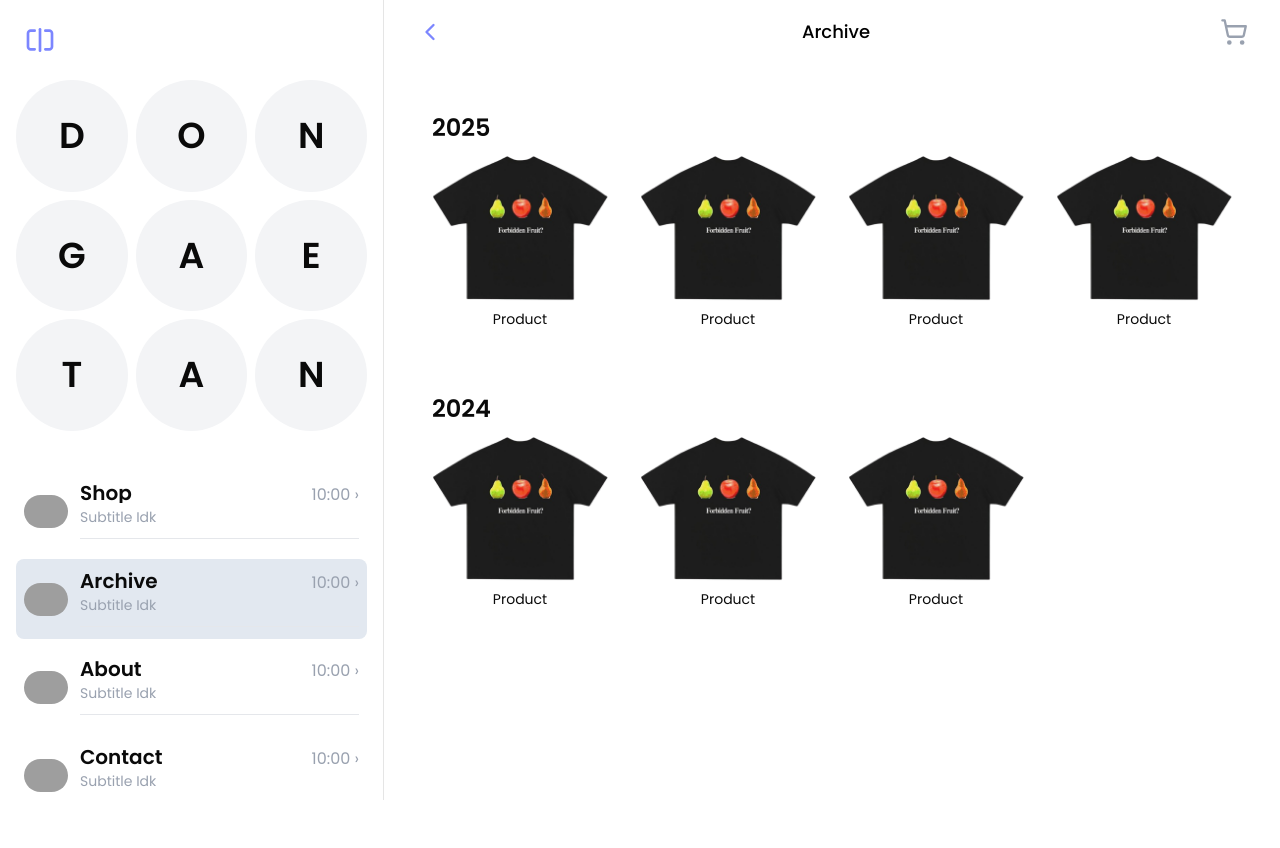
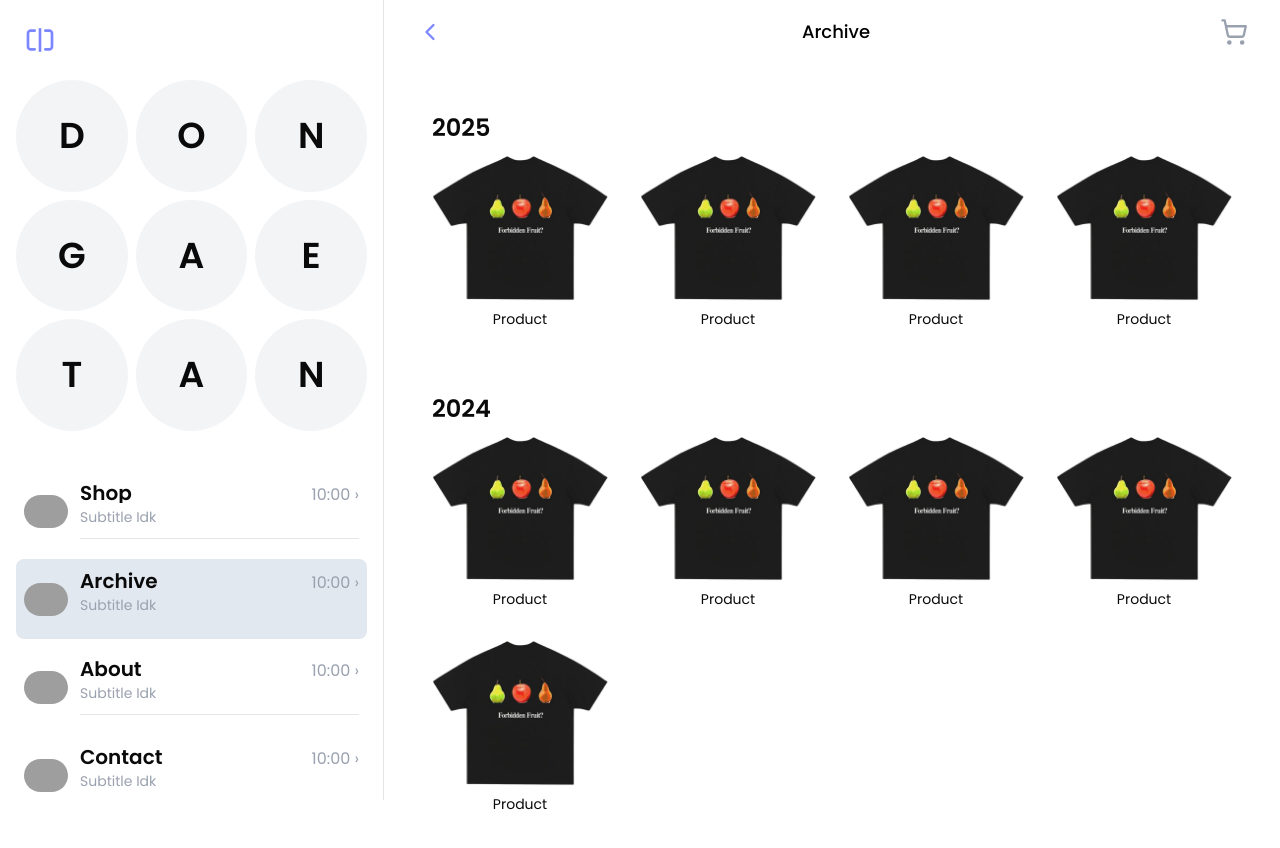
Before and after one commit to PattyCakesxD/pdemo-dongaetan, a Next.js app: page /archive in a window 1280 px wide. Shown: the top 848 px of the page. Before the commit the page ends 800 px from the top, so only its background shows below. Built offline with nearby package versions, Linux system fonts and the light colour scheme; grey boxes are pictures that could not be loaded.

Commit message:
more typing fixes

```diff
--- a/src/app/(main)/shop/[id]/page.tsx
+++ b/src/app/(main)/shop/[id]/page.tsx
@@ -4,21 +4,11 @@ import Image from "next/image";
 import { products } from "@/data/products"; // Import the centralized products list
 import { useState } from "react";
 import { useCart } from "@/components/CartContext";
+import { useParams } from "next/navigation";
 
-interface ProductDetailProps {
-  params: {
-    id: string;
-  };
-}
-
-export async function generateStaticParams() {
-  return products.map((product) => ({
-    id: String(product.id),
-  }));
-}
-
-export default function ProductDetail({ params }: ProductDetailProps) {
-  const product = products.find((p) => p.id == parseInt(params.id));
+export default function ProductDetail() {
+  const { id } = useParams();
+  const product = products.find((p) => p.id == parseInt(id as string));
   const SIZES = product?.sizes || [];
   const [selectedSize, setSelectedSize] = useState(SIZES[0]); // defaults to first size in list
   const [quantity, setQuantity] = useState(1);
--- a/src/components/CartContext.tsx
+++ b/src/components/CartContext.tsx
@@ -50,10 +50,7 @@ export function CartProvider({ children }: { children: ReactNode }) {
       } else {
         const productDetails = allProducts.find((p) => p.id === newItem.id);
         if (!productDetails) return prevItems;
-        const imageSrc =
-          typeof productDetails.image === "string"
-            ? productDetails.image
-            : productDetails.image.src;
+        const imageSrc = productDetails.image;
         return [
           ...prevItems,
           {
@@ -70,7 +67,9 @@ export function CartProvider({ children }: { children: ReactNode }) {
 
   const removeFromCart = (productId: number, size: string) => {
     setCartItems((prevItems) =>
-      prevItems.filter((item) => !(item.id === productId && item.size === size))
+      prevItems.filter(
+        (item) => !(item.id === productId && item.size === size)
+      )
     );
   };
 
--- a/src/data/archived.ts
+++ b/src/data/archived.ts
@@ -12,14 +12,16 @@ export interface ArchivedCollection {
 
 export const archivedItems: ArchivedCollection = {
   "2025": [
-    { name: "Product", image: TestProduct },
-    { name: "Product", image: TestProduct },
-    { name: "Product", image: TestProduct },
-    { name: "Product", image: TestProduct },
+    { name: "Product", image: TestProduct.src },
+    { name: "Product", image: TestProduct.src },
+    { name: "Product", image: TestProduct.src },
+    { name: "Product", image: TestProduct.src },
   ],
   "2024": [
-    { name: "Product", image: TestProduct },
-    { name: "Product", image: TestProduct },
-    { name: "Product", image: TestProduct },
+    { name: "Product", image: TestProduct.src },
+    { name: "Product", image: TestProduct.src },
+    { name: "Product", image: TestProduct.src },
+    { name: "Product", image: TestProduct.src },
+    { name: "Product", image: TestProduct.src },
   ],
 };
--- a/src/data/products.ts
+++ b/src/data/products.ts
@@ -14,7 +14,7 @@ export const products: Product[] = [
       "id": 1,
       "name": "Product",
       "price": 50,
-      "image": TestProduct,
+      "image": TestProduct.src,
       "description": "Description Description Description Description Description Description Description Description Description Description Description Description Description Description Description Description Description Description Description Description Description",
       "sizes": ["Small", "Medium", "Large", "X-Large"],
     },
@@ -22,7 +22,7 @@ export const products: Product[] = [
       "id": 2,
       "name": "The Classic Crewneck",
       "price": 45,
-      "image": TestProduct,
+      "image": TestProduct.src,
       "description": "daisu cmascmzs98d7c898as7mxd89as798789sxa7m98d7amx98d7am98xw7m98dx7msa89dm798aw7m8dx9as7m897maw98mx7d9a8s7mdx98a7m89dxw7m9a8dx7ms89d7ma9w8x7m8d9as7m9dx8a7mwd98x7mas98dx7ms9a87mdx9wa87dmx98aw7mdx98sa7md9xas sadx,8a0s9dx8,09sa8,dx90as8,dx09as8,0dxa",
       "sizes": ["Small", "Medium", "Large"]
     },
@@ -30,56 +30,56 @@ export const products: Product[] = [
       "id": 3,
       "name": "The Vintage Wash Tee",
       "price": 30,
-      "image": TestProduct,
+      "image": TestProduct.src,
       "description": "This tee has a unique, lived-in feel from our special vintage wash process. No two are exactly alike."
     },
     {
       "id": 4,
       "name": "The Everyday Henley",
       "price": 38,
-      "image": TestProduct,
+      "image": TestProduct.src,
       "description": "A versatile three-button henley that effortlessly bridges the gap between casual and smart."
     },
     {
       "id": 5,
       "name": "The Performance Long-Sleeve",
       "price": 55,
-      "image": TestProduct,
+      "image": TestProduct.src,
       "description": "Made with moisture-wicking fabric to keep you cool and dry during any activity."
     },
     {
       "id": 6,
       "name": "The Signature Polo",
       "price": 50,
-      "image": TestProduct,
+      "image": TestProduct.src,
       "description": "A modern take on a classic polo, featuring a slim fit and a breathable pique knit."
     },
     {
       "id": 7,
       "name": "The Graphic Statement Tee",
       "price": 35,
-      "image": TestProduct,
+      "image": TestProduct.src,
       "description": "Express yourself with our limited-edition graphic tee, featuring unique artwork."
     },
     {
       "id": 8,
       "name": "The Linen Blend Button-Up",
       "price": 65,
-      "image": TestProduct,
+      "image": TestProduct.src,
       "description": "Stay cool and look sharp in this lightweight and breathable linen-blend shirt."
     },
     {
       "id": 9,
       "name": "The Comfort Terry Hoodie",
       "price": 75,
-      "image": TestProduct,
+      "image": TestProduct.src,
       "description": "The ultimate cozy layer, made from soft terry cloth for a plush, comfortable feel."
     },
     {
       "id": 10,
       "name": "The All-Season Quarter-Zip",
       "price": 80,
-      "image": TestProduct,
+      "image": TestProduct.src,
       "description": "A versatile quarter-zip pullover that's perfect for a morning jog or a casual evening out."
     }
   ]
```
